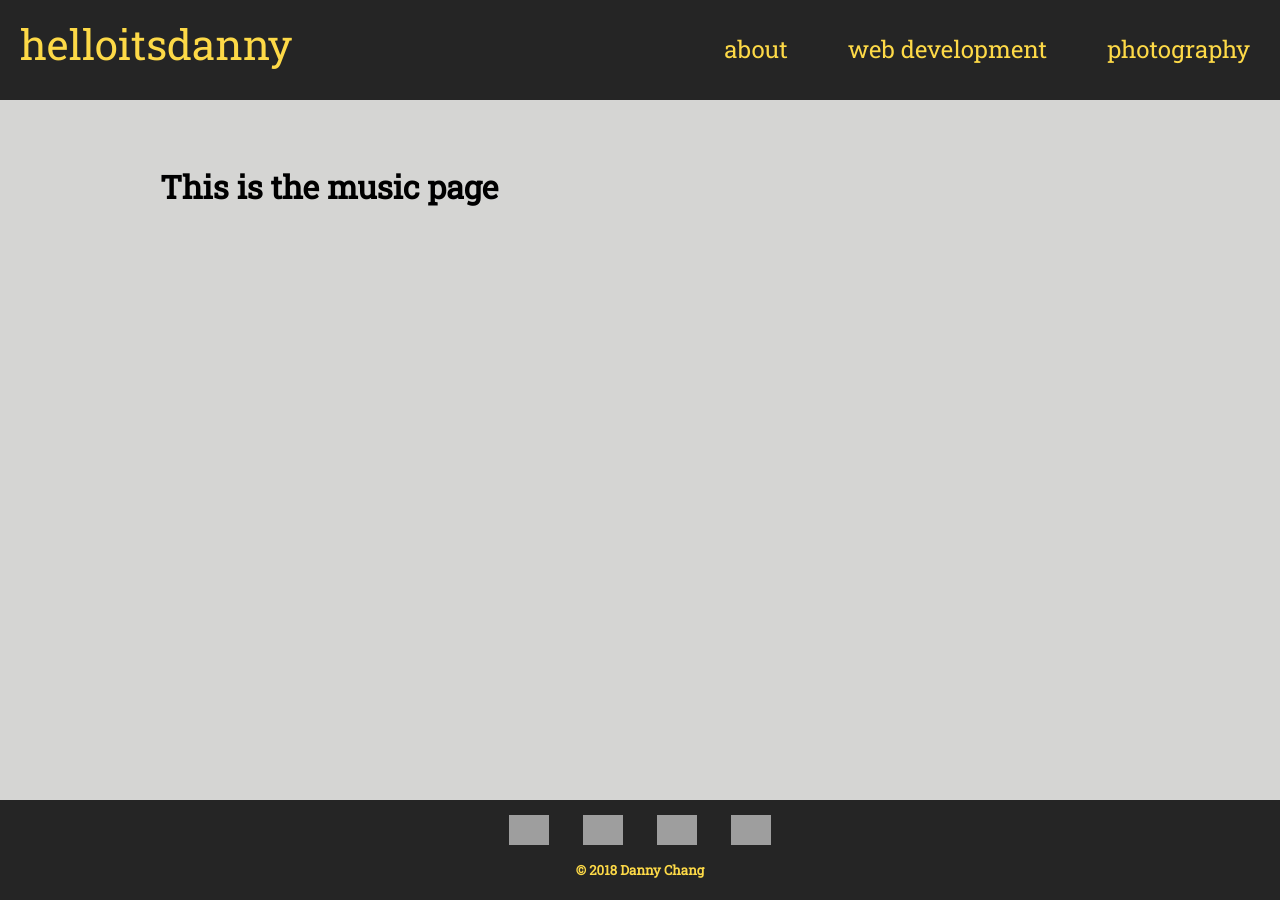
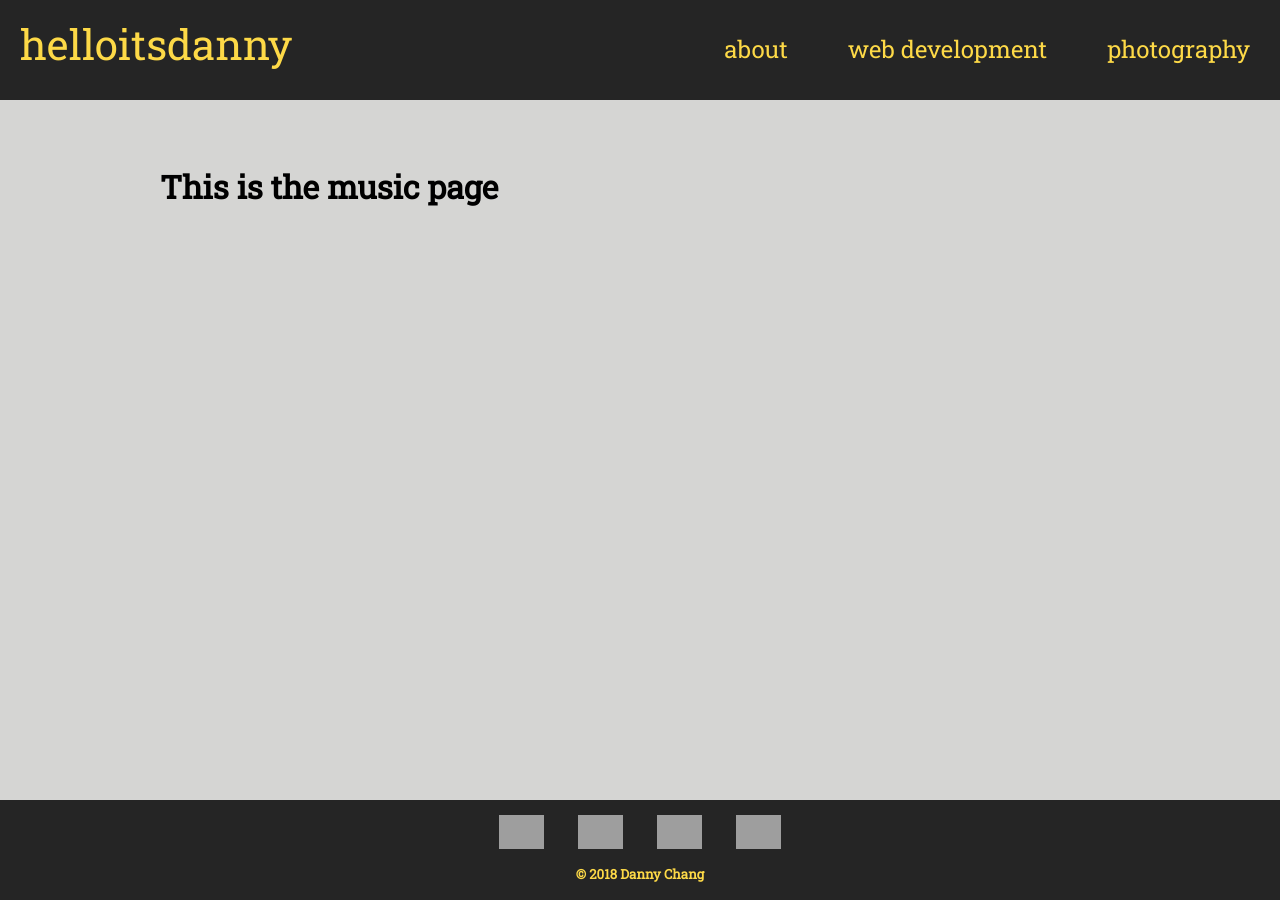
Before and after one commit to pacemade/portfolio, a Jekyll site: the page built from music.html, in a window 1280 px wide. Built offline with Jekyll 4.4.1, drawn with Linux system fonts in a browser that asks for light colours; nearby versions of some CDN libraries; grey boxes are pictures that could not be loaded.

Commit message:
fixed nav font size to make sense

```diff
--- a/_sass/_header_and_footer.scss
+++ b/_sass/_header_and_footer.scss
@@ -29,7 +29,7 @@
 .menu a {
   text-decoration: none;
   color: $anchorColor;
-  font-size: 2em;
+  font-size: 1.5em;
 }
 
 // footer starts here ===================
@@ -63,7 +63,7 @@
   vertical-align: middle;
   margin-bottom: 0;
   img {
-    width: 40px;
+    width: 30px;
     margin: 15px;
   }
   img:hover {
@@ -163,11 +163,17 @@
 
 // Responsive
 @media only screen and (min-width: $medium) {
+
   .site-header .logo {
     font-size: 42px;
   }
+  .social img {
+    width: 45px;
+  }
 
 }
+
+
 
 @media only screen and (min-width: 990px) {
   .site-header li {
```
Also changed, not shown: 1 other file.
